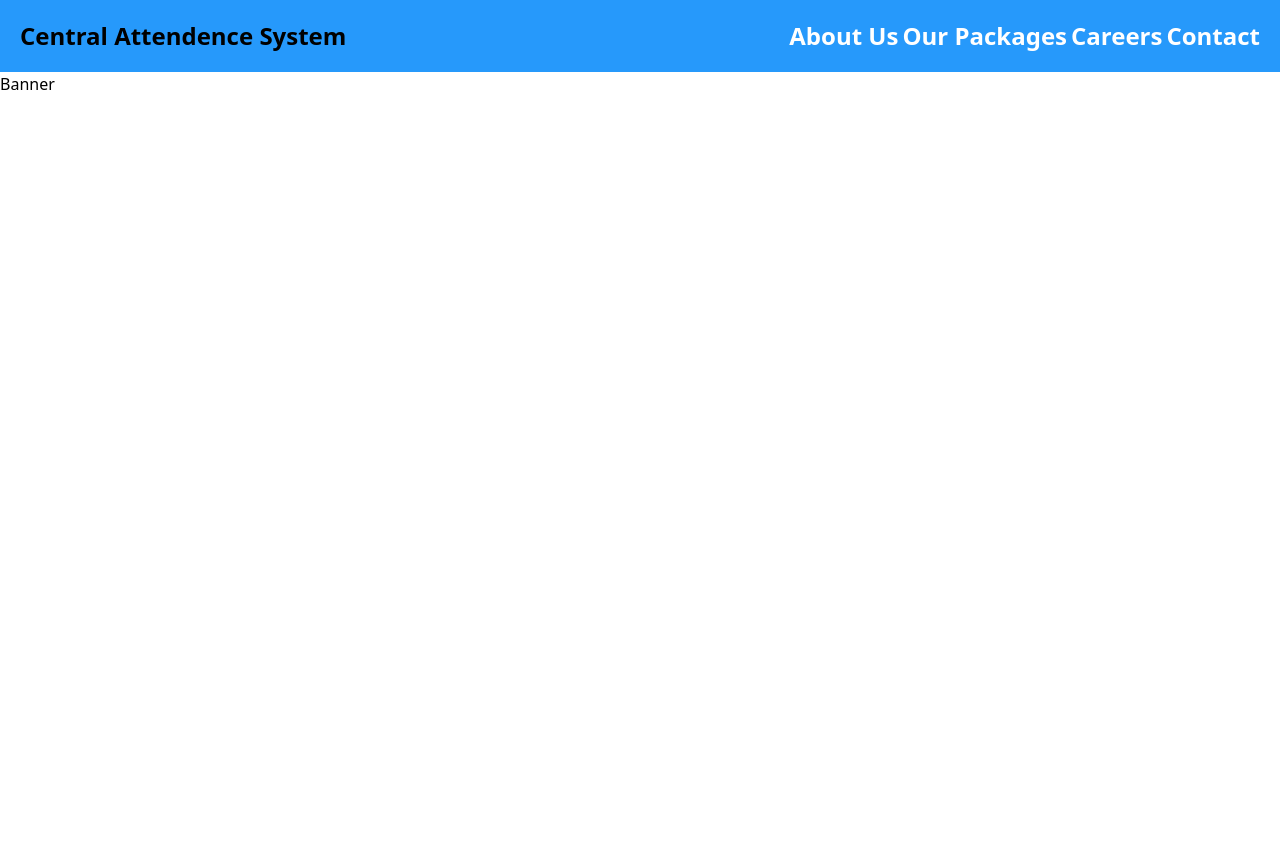
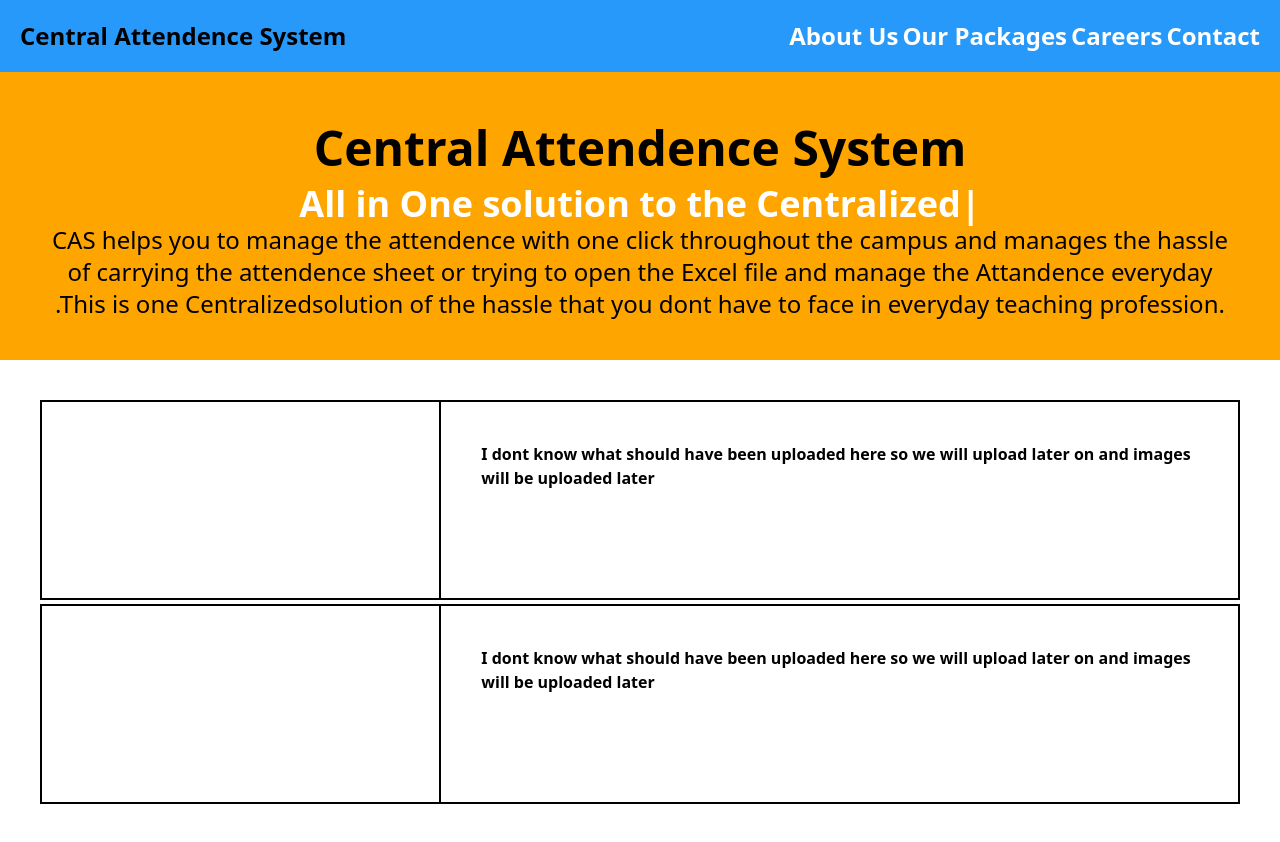
Before and after one commit to SaugatPoudell/CAS, a React (Create React App) app: page / in a window 1280 px wide. Before the commit the page ends 800 px from the top, so only its background shows below. Built offline with nearby package versions, Linux system fonts and the light colour scheme.

Commit message:
Slighty Updated

```diff
--- a/package.json
+++ b/package.json
@@ -10,6 +10,8 @@
     "react-dom": "^18.3.1",
     "react-icons": "^5.2.1",
     "react-scripts": "5.0.1",
+    "react-type": "^0.1.0",
+    "react-typed": "^2.0.12",
     "web-vitals": "^2.1.4"
   },
   "scripts": {
--- a/src/App.js
+++ b/src/App.js
@@ -3,12 +3,14 @@ import './App.css';
 import { Navbar } from './Navbar/Navbar';
 import Header from './Components/Header';
 import Banner from './Components/Banner';
+import { Customers } from './Components/Customers';
 
 function App() {
   return (
     <div className="App">
      <Header/>
      <Banner/>
+     <Customers/>
 
     </div>
   );
--- a/src/Components/Banner.jsx
+++ b/src/Components/Banner.jsx
@@ -1,7 +1,24 @@
 import React from 'react'
+import { ReactTyped } from 'react-typed';
 
 export default function Banner() {
   return (
-    <div className='bg-[#00000]'>Banner</div>
+    <>
+    <div className='bg-[orange] p-10'>
+    <h2 className='md:hidden font-bold text-5xl text-center text-white p-3'>Central Attendence System</h2>
+    <h2 className='hidden md:flex justify-center font-bold text-5xl text-black p-3'>Central Attendence System</h2>
+    <h2 className='font-bold text-4xl text-center text-white'>
+      <ReactTyped
+      strings={["All in One solution to the Centralized Attandence System"]}
+      typeSpeed={40}
+      loop={true}
+      />
+     </h2>
+    <p className='text-2xl text-center'>CAS helps you to manage the attendence with one click throughout the campus and manages the hassle of carrying the
+      attendence sheet or trying to open the Excel file and manage the Attandence everyday .This is one Centralizedsolution of the hassle
+      that you dont have to face in everyday teaching profession.
+    </p>
+    </div>
+    </>
   )
 }
--- /dev/null
+++ b/src/Components/Customers.jsx
@@ -0,0 +1,26 @@
+import React from 'react'
+
+export const Customers = () => {
+  return (
+    <>
+    <div className='bg-[white] w-auto h-[200px] border border-black grid grid-cols-3 m-10 mb-1'>
+        <div className='border border-black col-span-1'></div>
+        <div className='border border-black col-span-2'>
+        <p className='p-10 font-bold '>
+            I dont know what should have been uploaded here so we will upload later on and
+            images will be uploaded later</p>
+         </div>
+
+    </div>
+     <div className='bg-[white] w-auto h-[200px] border border-black grid grid-cols-3 m-10 mt-0'>
+     <div className='border border-black col-span-1'></div>
+     <div className='border border-black col-span-2'>
+     <p className='p-10 font-bold '>
+         I dont know what should have been uploaded here so we will upload later on and
+         images will be uploaded later</p>
+      </div>
+
+ </div>
+ </>
+  )
+}
```
Also changed, not shown: 1 other file (tests, documents, lock files or other folders).
